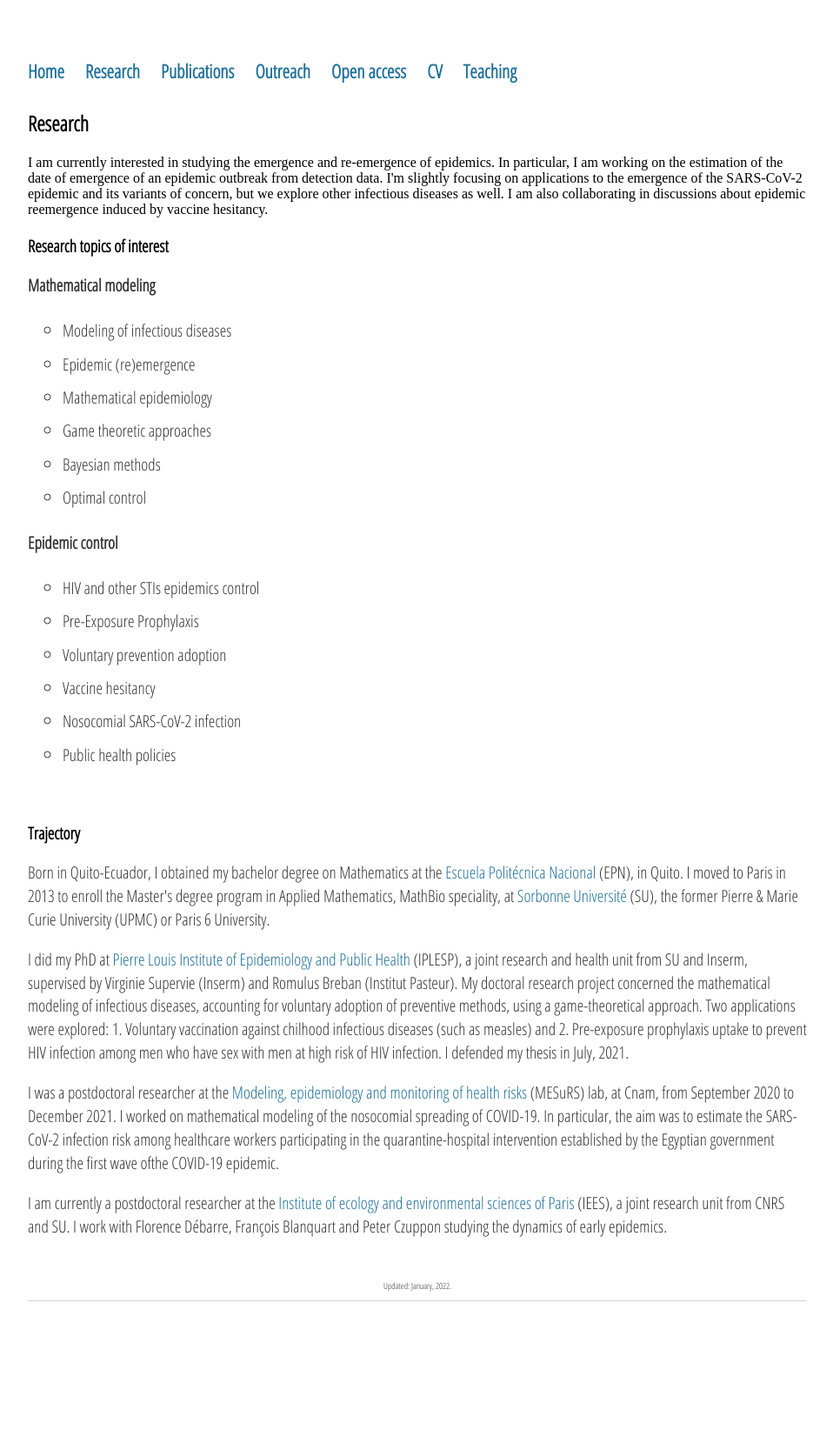
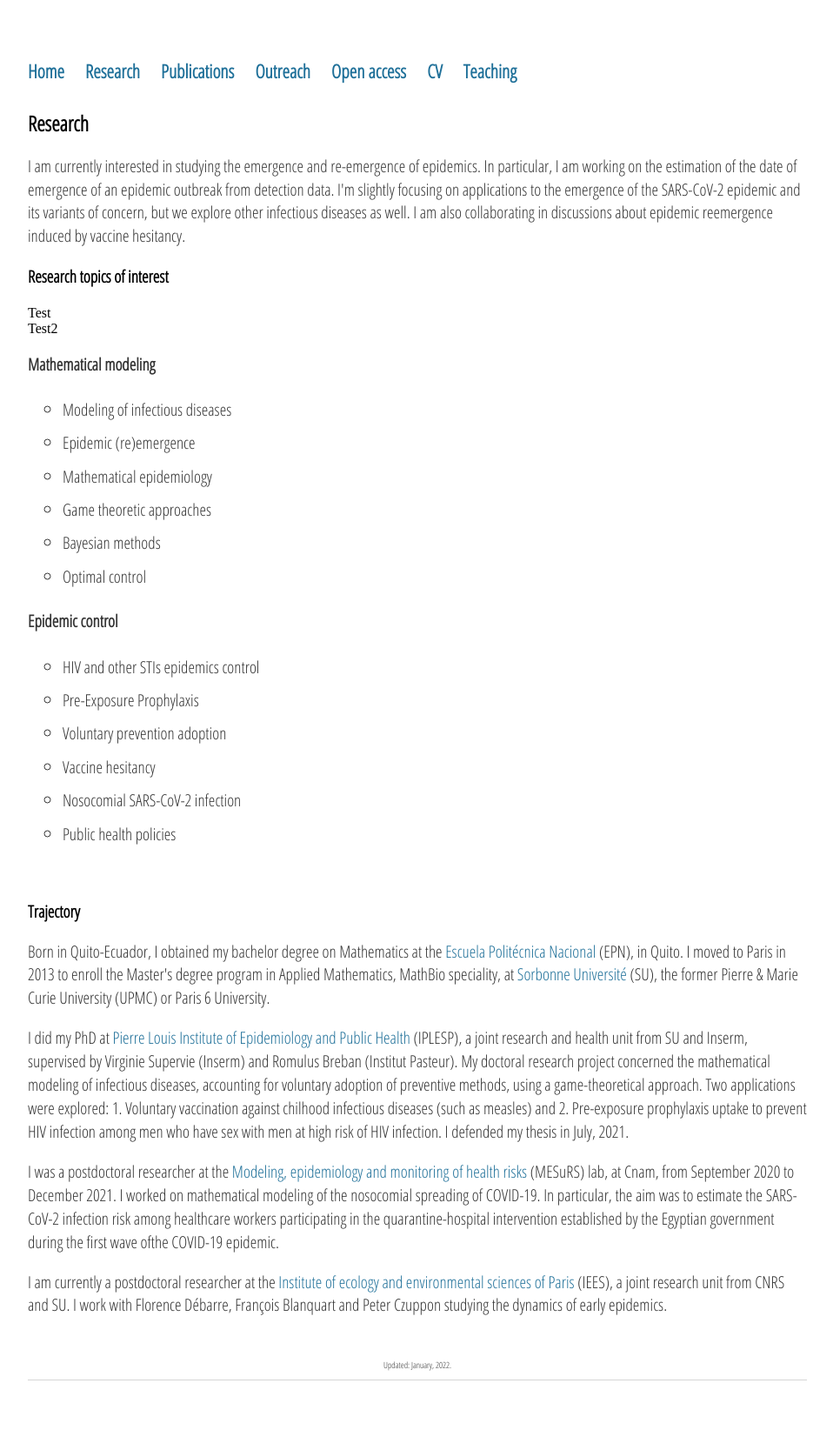
Before and after one commit to sjijon/sjijon.github.io, a Jekyll site: the page built from research.html, in a window 1280 px wide. Shown: the whole page at 87% size, without its empty margins (160-1118 px from the left). Built offline with Jekyll 4.4.1, drawn with Linux system fonts in a browser that asks for light colours; nearby versions of some CDN libraries; before the commit the page ends 1576 px from its top, so only the background shows below that.

Commit message:
Test columns

```diff
--- a/research.html
+++ b/research.html
@@ -5,9 +5,18 @@
 <div class="blurb">
 	<h2>Research</h2>
 
-	I am currently interested in studying the emergence and re-emergence of epidemics. In particular, I am working on the estimation of the date of emergence of an epidemic outbreak from detection data. I'm slightly focusing on applications to the emergence of the SARS-CoV-2 epidemic and its variants of concern, but we explore other infectious diseases as well. I am also collaborating in discussions about epidemic reemergence induced by vaccine hesitancy.
+	<p>
+		I am currently interested in studying the emergence and re-emergence of epidemics. In particular, I am working on the estimation of the date of emergence of an epidemic outbreak from detection data. I'm slightly focusing on applications to the emergence of the SARS-CoV-2 epidemic and its variants of concern, but we explore other infectious diseases as well. I am also collaborating in discussions about epidemic reemergence induced by vaccine hesitancy.
+	</p>
 
 <h3>Research topics of interest</h3>
+<div class="row">
+	<div class="column"></div>
+	Test
+	<div class="column"></div>
+	Test2
+  </div>
+
 <p><strong>Mathematical modeling</strong></p>
 	<ul>
 		<li>Modeling of infectious diseases</li>
```
